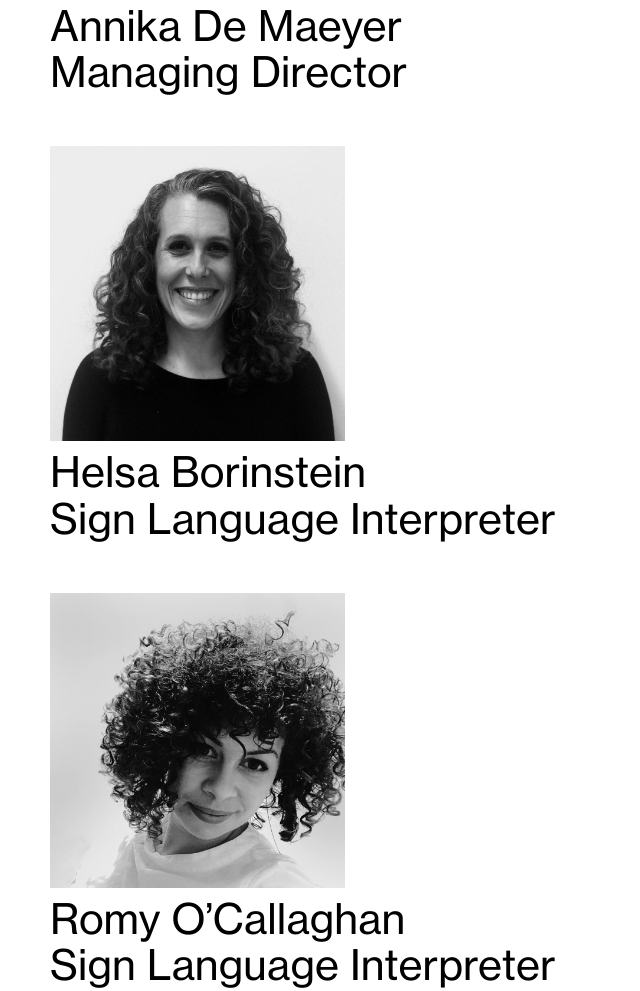
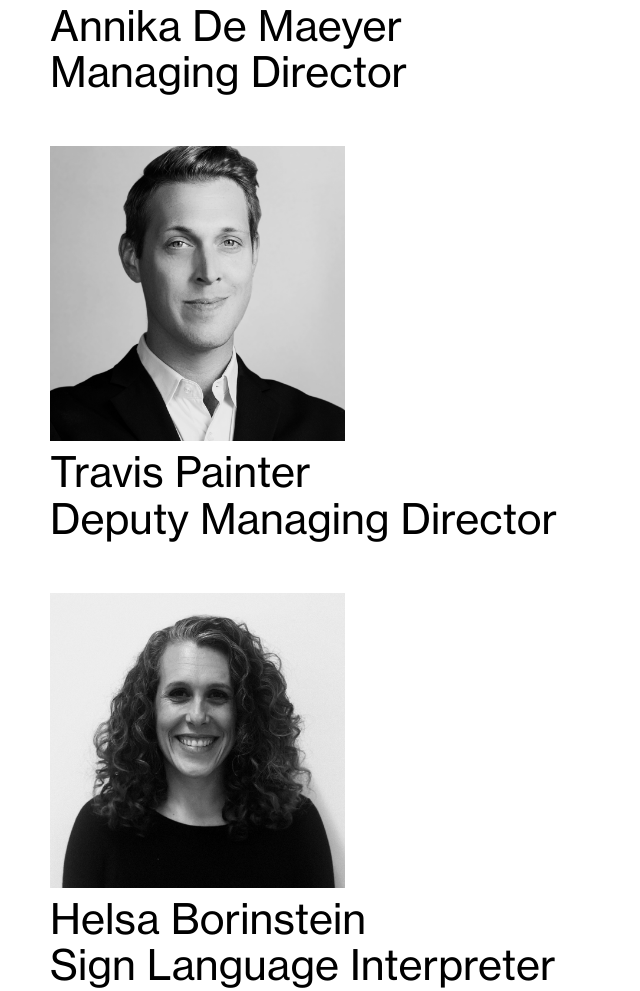
Before and after one commit to lukebarlow/overseasinterpreting-com, a plain HTML site: page index.html in a window 1280 px wide. Shown: the part 2130-3121 px from the top of the page, without its empty margins (0-640 px from the left). Drawn offline with Linux system fonts and the light colour scheme.

Commit message:
Update index.html

```diff
--- a/index.html
+++ b/index.html
@@ -138,6 +138,16 @@
 				</div>
 
 				<div class="member">
+					<img src="img/staff/Overseas_Web_Headshots_9_Travis.jpg" alt="Travis Painter - Deputy Managing Director">
+					<div class="name">
+						Travis Painter
+					</div>
+					<div class="position">
+						Deputy Managing Director
+					</div>
+				</div>
+
+				<div class="member">
 					<img src="img/staff/Overseas_Web_Headshots_3_Helsa.jpg" alt="Helsa Borinstein - Interpreter">
 					<div class="name">
 						Helsa Borinstein
```
